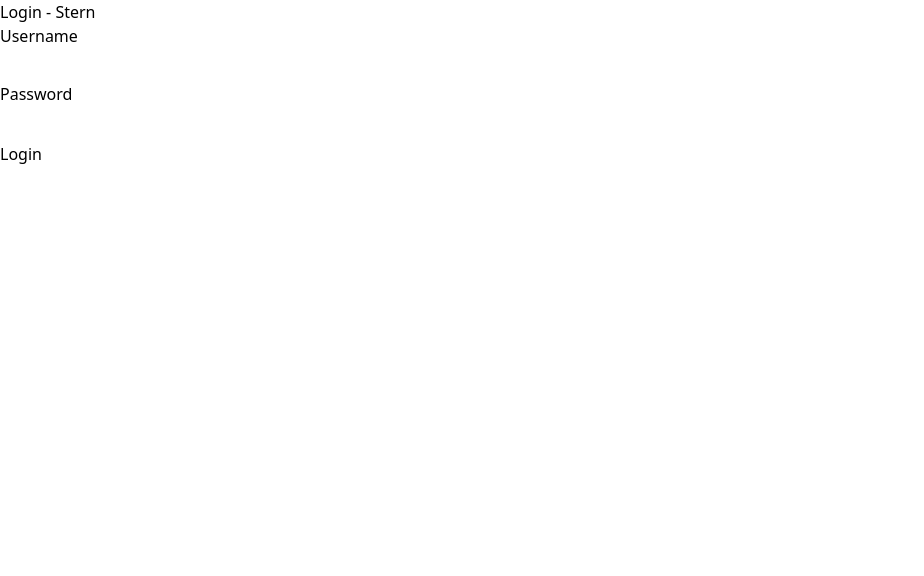
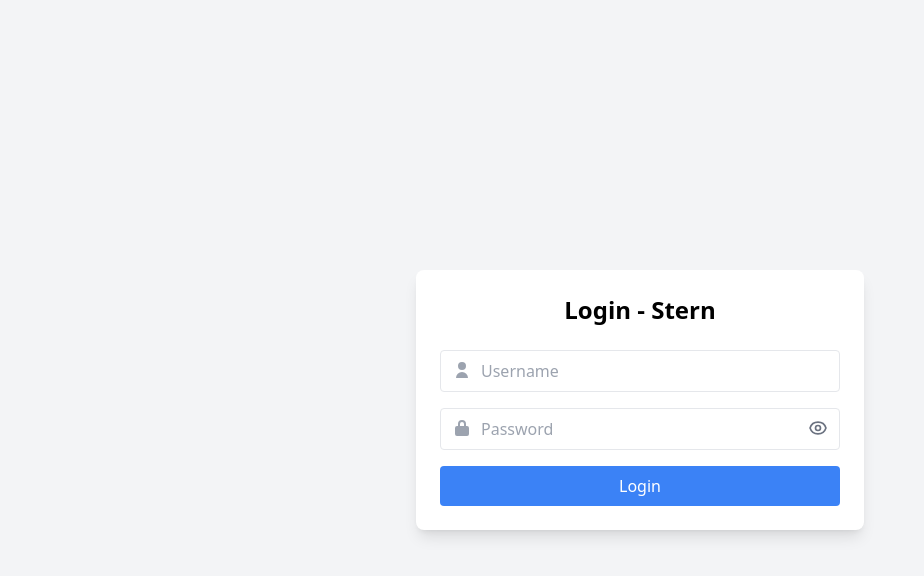
Before and after one commit to setyadhitya/hells, a Next.js app: page / in a window 1280 px wide. Shown: the top 576 px of the page, without its empty margins (0-924 px from the left). Built offline with nearby package versions, Linux system fonts and the light colour scheme.

Commit message:
percantik login

```diff
--- a/app/page.js
+++ b/app/page.js
@@ -1,46 +1,135 @@
-"use client";   // ⬅️ WAJIB di paling atas!
+"use client"; // ⬅️ WAJIB di paling atas
 
-import { useState } from 'react';
+import { useState } from "react";
 import { useRouter } from "next/navigation";
 
 export default function Login() {
   const router = useRouter();
-  const [username, setUsername] = useState('');
-  const [password, setPassword] = useState('');
-  const [msg, setMsg] = useState('');
+  const [username, setUsername] = useState("");
+  const [password, setPassword] = useState("");
+  const [msg, setMsg] = useState("");
+  const [showPassword, setShowPassword] = useState(false);
 
   const submit = async (e) => {
     e.preventDefault();
-    const res = await fetch('/api/login', {   // ✅ cukup /api/login
-      method: 'POST',
-      headers: {'Content-Type':'application/json'},
-      body: JSON.stringify({ username, password })
+    const res = await fetch("/api/login", {
+      method: "POST",
+      headers: { "Content-Type": "application/json" },
+      body: JSON.stringify({ username, password }),
     });
     const data = await res.json();
     if (res.ok) {
-      router.push('/dashboard');   // ✅ pakai router.push
+      router.push("/dashboard");
     } else {
-      setMsg(data.message || 'Login failed');
+      setMsg(data.message || "Login failed");
     }
-  }
+  };
 
   return (
-    <div className="container">
-      <h1>Login - Stern</h1>
-      <div className="card">
-        <form onSubmit={submit}>
-          <div>
-            <label>Username</label><br />
-            <input value={username} onChange={e=>setUsername(e.target.value)} required />
+    <div className="min-h-screen flex items-center justify-center bg-gray-100 p-4">
+      <div className="w-full max-w-md bg-white rounded-lg shadow-lg p-6">
+        <h1 className="text-2xl font-bold text-center mb-6">Login - Stern</h1>
+        <form onSubmit={submit} className="space-y-4">
+          {/* Username */}
+          <div className="relative">
+            <input
+              type="text"
+              placeholder="Username"
+              value={username}
+              onChange={(e) => setUsername(e.target.value)}
+              required
+              className="w-full border px-10 py-2 rounded focus:outline-none focus:ring-2 focus:ring-blue-500"
+            />
+            {/* User Icon */}
+            <svg
+              className="w-5 h-5 text-gray-400 absolute top-2.5 left-3"
+              fill="currentColor"
+              viewBox="0 0 20 20"
+            >
+              <path
+                fillRule="evenodd"
+                d="M10 10a4 4 0 100-8 4 4 0 000 8zm-6 8a6 6 0 1112 0H4z"
+                clipRule="evenodd"
+              />
+            </svg>
           </div>
-          <div style={{marginTop:10}}>
-            <label>Password</label><br />
-            <input type="password" value={password} onChange={e=>setPassword(e.target.value)} required />
+
+          {/* Password */}
+          <div className="relative">
+            <input
+              type={showPassword ? "text" : "password"}
+              placeholder="Password"
+              value={password}
+              onChange={(e) => setPassword(e.target.value)}
+              required
+              className="w-full border px-10 py-2 rounded focus:outline-none focus:ring-2 focus:ring-blue-500"
+            />
+            {/* Lock Icon */}
+            <svg
+              className="w-5 h-5 text-gray-400 absolute top-2.5 left-3"
+              fill="currentColor"
+              viewBox="0 0 20 20"
+            >
+              <path
+                fillRule="evenodd"
+                d="M10 2a4 4 0 00-4 4v2H5a2 2 0 00-2 2v6a2 2 0 002 2h10a2 2 0 002-2v-6a2 2 0 00-2-2h-1V6a4 4 0 00-4-4zm-2 6V6a2 2 0 114 0v2H8z"
+                clipRule="evenodd"
+              />
+            </svg>
+            {/* Eye Icon */}
+            <button
+              type="button"
+              onClick={() => setShowPassword(!showPassword)}
+              className="absolute top-2.5 right-3 text-gray-500 hover:text-gray-700"
+            >
+              {showPassword ? (
+                <svg
+                  className="w-5 h-5"
+                  fill="none"
+                  stroke="currentColor"
+                  viewBox="0 0 24 24"
+                  xmlns="http://www.w3.org/2000/svg"
+                >
+                  <path
+                    strokeLinecap="round"
+                    strokeLinejoin="round"
+                    strokeWidth={2}
+                    d="M13.875 18.825A10.05 10.05 0 0112 19c-5 0-9-5-9-5s1.5-2.5 4.5-4m3-3l3 3m0 0l3 3m-3-3L9 21"
+                  />
+                </svg>
+              ) : (
+                <svg
+                  className="w-5 h-5"
+                  fill="none"
+                  stroke="currentColor"
+                  viewBox="0 0 24 24"
+                  xmlns="http://www.w3.org/2000/svg"
+                >
+                  <path
+                    strokeLinecap="round"
+                    strokeLinejoin="round"
+                    strokeWidth={2}
+                    d="M15 12a3 3 0 11-6 0 3 3 0 016 0z"
+                  />
+                  <path
+                    strokeLinecap="round"
+                    strokeLinejoin="round"
+                    strokeWidth={2}
+                    d="M2.458 12C3.732 7.943 7.523 5 12 5c4.477 0 8.268 2.943 9.542 7-1.274 4.057-5.065 7-9.542 7-4.477 0-8.268-2.943-9.542-7z"
+                  />
+                </svg>
+              )}
+            </button>
           </div>
-          <div style={{marginTop:12}}>
-            <button type="submit">Login</button>
-          </div>
-          {msg && <p style={{color:'red'}}>{msg}</p>}
+
+          {msg && <p className="text-red-500 text-sm">{msg}</p>}
+
+          <button
+            type="submit"
+            className="w-full bg-blue-500 text-white py-2 rounded hover:bg-blue-600 transition-colors"
+          >
+            Login
+          </button>
         </form>
       </div>
     </div>
```
